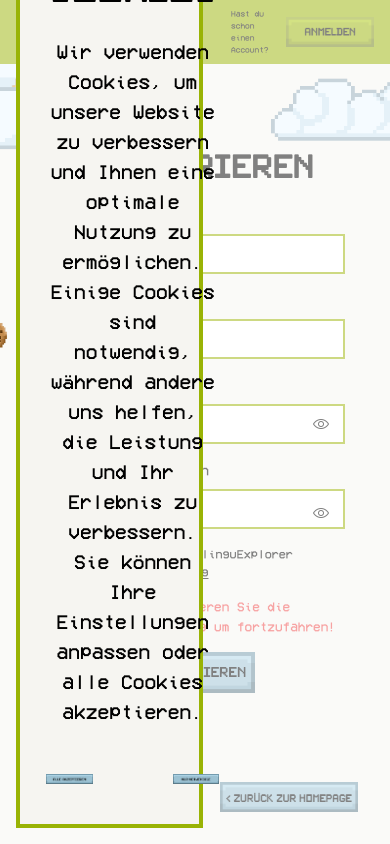
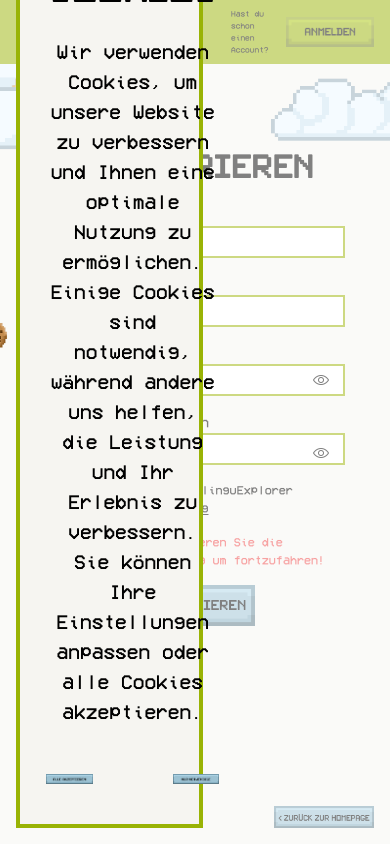
Before and after one commit to linguExplorer/linguExplorer, a Vue app in the folder webpage/: page /registrieren in a window 390 px wide. Shown: the top 844 px of the page. Built offline with nearby package versions, Linux system fonts and the light colour scheme.

Commit message:
update responsive

```diff
--- a/webpage/src/pages/Datenschutz.vue
+++ b/webpage/src/pages/Datenschutz.vue
@@ -96,8 +96,8 @@
       </div>
     </main>
 
-    <!-- Footer -->
-    <footer class="mt-auto">
+     <!-- Footer -->
+     <footer class="mt-auto">
       <section class="mx-auto p-4 flex justify-end items-center">
         <button class="lg:max-w-[200px] md:max-w-[150px] sm:max-w-[100px] max-w-[100px] hover-button">
           <router-link to="/" href="#">
--- a/webpage/src/pages/ForgotPassword.vue
+++ b/webpage/src/pages/ForgotPassword.vue
@@ -13,26 +13,26 @@
       </header>
 
       <!-- Main Content -->
-      <div class="flex flex-col justify-center items-center px-10 sm:px-6 text-center mt-24">
+      <div class="flex flex-col justify-center items-center px-10 sm:px-6 text-center lg:mt-40 md:mt-40 lg:mt-24 mt-24">
         <!-- Überschrift -->
         <section class="w-full max-w-[500px] flex flex-col justify-center items-center gap-6">
             <h1 class="font-pixelsplitter lg:text-[40px] md:text-[35px] sm:text-[30px] text-[25px] mb-4 whitespace-nowrap">
                 Passwort vergessen?
             </h1>
-          <p class="lg:text-[18px] md:text-[16px] sm:text-[15px] text-[14px] font-vcr">
+          <p class="lg:text-[17px] md:text-[16px] sm:text-[15px] text-[14px] font-vcr">
             Gib hier die E-Mail-Adresse ein, um dein<br> Passwort zurückzusetzen
           </p>
 
           <!-- Eingabeformular -->
           <form @submit.prevent="submit" class="lg:w-[500px] md:w-[400px] sm:w-[300px] w-[300px] flex flex-col justify-center items-center gap-4">
             <div class="w-full">
-              <label for="email" class="font-vcr block text-left mb-2 lg:text-[18px] md:text-[16px] sm:text-[15px] text-[14px]">E-Mail:</label>
+              <label for="email" class="font-vcr block text-left mb-0 lg:text-[16px] md:text-[15px] sm:text-[14px] text-[14px]">E-Mail:</label>
               <input
                 type="email"
                 id="email"
                 v-model="data.email"
                 required
-                class="w-full font-vcr bg-white border-[#9cb405] border-[2px] p-2 text-sm"
+                class="w-full font-vcr bg-white border-[#9cb405] border-[2px] lg:p-2 md:p-1.5 sm:p-1 p-1 text-sm"
               />
             </div>
 
--- a/webpage/src/pages/Registrieren.vue
+++ b/webpage/src/pages/Registrieren.vue
@@ -27,9 +27,8 @@
       </section>
     </header>
 
-    <main class="w-full mx-auto sm:mt-[80px] mt-[40px] px-4 sm:px-6">
-      <!-- Background Images -->
-      <img
+    <main class="w-full mx-auto mt-[40px] sm:mt-[80px] px-4 sm:px-6">
+        <img
           src="@/assets/xx_Images/xx_Images/cloud.png"
           alt="Wolke"
           class="lg:min-w-[320px] md:min-w-[240px] sm:min-w-[160px] w-[160px] absolute z-2
@@ -51,13 +50,13 @@
           src="@/assets/xx_Images/xx_Images/Cloud2.png"
           alt="Wolke"
           class="lg:min-w-[320px] md:min-w-[240px] sm:min-w-[160px] w-[160px] absolute z-1
-          translate-x-[40vw] sm:translate-x-[30vw] sm:translate-y-[-8vh] translate-y-[-3vh]"
+          lg:translate-x-[30vw] md:translate-x-[35vw] sm:translate-x-[40vw] translate-x-[40vw] sm:translate-y-[-8vh] translate-y-[-3vh]"
         />
 
       <!-- Registration Form -->
       <section class="hover-button bg-[#f6f5f1] flex flex-col justify-center items-center gap-4 sm:gap-0 px-1 sm:px-0">
 
-        <h1 class="font-pixelsplitter lg:text-[60px] md:text-[50px] sm:text-[30px] text-[30px] lg:mb-5 lg:mt-10 md:mb-5 md:mt-10 sm:mb-0 sm:mt-10 mb-0 mt-10">Registrieren</h1>
+        <h1 class="font-pixelsplitter lg:text-[60px] md:text-[50px] sm:text-[30px] text-[30px] lg:mb-2 lg:mt-[-55px] md:mb-2 md:mt-0 sm:mb-0 sm:mt-5 mb-0 mt-10">Registrieren</h1>
 
         <form
         @submit.prevent="handleRegister"
@@ -66,26 +65,26 @@
           <!-- Email Input -->
           <div class="w-full">
             <label for="email"
-            class="font-vcr block text-left mb-2 lg:text-[16px] md:text-[15px] sm:text-[14px] text-[14px]">E-Mail</label>
+            class="font-vcr block text-left mb-0 lg:text-[16px] md:text-[15px] sm:text-[14px] text-[14px]">E-Mail</label>
             <input
               type="email"
               id="email"
               v-model="data.email"
               required
-              class="font-vcr bg-white border-[#9cb405] border-[2px] p-2 text-sm w-full"
+              class="font-vcr bg-white border-[#9cb405] border-[2px] lg:p-2 md:p-1.5 sm:p-1 p-1 text-sm w-full"
             />
             <p v-if="errorMessage" class="text-red-500 mt-2">{{ errorMessage }}</p>
           </div>
 
           <!-- Username Input -->
           <div class="w-full">
-            <label for="uname" class="font-vcr block text-left mb-2 lg:text-[16px] md:text-[15px] sm:text-[14px] text-[14px]">Benutzername</label>
+            <label for="uname" class="font-vcr block text-left mb-0 lg:text-[16px] md:text-[15px] sm:text-[14px] text-[14px]">Benutzername</label>
             <input
               type="text"
               id="uname"
               v-model="data.name"
               required
-              class="font-vcr bg-white border-[#9cb405] border-[2px] p-2 text-sm w-full"
+              class="font-vcr bg-white border-[#9cb405] border-[2px] lg:p-2 md:p-1.5 sm:p-1 p-1 text-sm w-full"
             />
             <p v-if="usernameError" class="text-red-500 mt-2">{{ usernameError }}</p>
           </div>
@@ -93,14 +92,14 @@
           <!-- Password Input -->
           <div class="input-group flex flex-col sm:mb-0 w-full">
             <label for="password"
-            class="font-vcr block text-left mb-2 lg:text-[16px] md:text-[15px] sm:text-[14px] text-[14px]">Passwort</label>
+            class="font-vcr block text-left mb-0 lg:text-[16px] md:text-[15px] sm:text-[14px] text-[14px]">Passwort</label>
             <div class="input-group flex items-center">
               <input
                 :type="inputType"
                 id="password"
                 v-model="data.password"
                 required
-                class="font-vcr bg-white border-[#9cb405] border-[2px] p-2 text-sm w-full"
+                class="font-vcr bg-white border-[#9cb405] border-[2px] lg:p-2 md:p-1.5 sm:p-1 p-1 text-sm w-full"
               />
               <button @click="togglePasswordVisibility" type="button" class="focus:outline-none -ml-8">
                 <img src="@/assets/xx_Images/xx_Images/Buttons/show.png" alt="" class="w-4 mb-2 mt-2" />
@@ -110,16 +109,16 @@
           </div>
 
           <!-- Confirm Password Input -->
-          <div class="input-group flex flex-col mb-0 sm:mb-4 w-full">
+          <div class="input-group flex flex-col mb-0 w-full">
             <label for="confpassword"
-            class="font-vcr block text-left mb-2 lg:text-[16px] md:text-[15px] sm:text-[14px] text-[14px]">Passwort Wiederholen</label>
+            class="font-vcr block text-left mb-0 lg:text-[16px] md:text-[15px] sm:text-[14px] text-[14px]">Passwort Wiederholen</label>
             <div class="input-group flex items-center mb-0">
               <input
                 :type="confirmInputType"
                 id="confpassword"
                 v-model="confirmPassword"
                 required
-                class="font-vcr bg-white border-[#9cb405] border-[2px] p-2 text-sm w-full"
+                class="font-vcr bg-white border-[#9cb405] border-[2px] lg:p-2 md:p-1.5 sm:p-1 p-1 text-sm w-full"
               />
               <button @click="toggleConfirmPasswordVisibility" type="button" class="focus:outline-none -ml-8">
                 <img src="@/assets/xx_Images/xx_Images/Buttons/show.png" alt="" class="w-4 mb-0 mt-2" />
@@ -131,17 +130,17 @@
           <!-- Privacy Policy Checkbox -->
           <div class="inline-flex items-center pt-0">
             <input type="checkbox" v-model="data.checked" id="check-with-link" class="h-5 w-5 cursor-pointer" />
-            <label for="check-with-link" class="cursor-pointer ml-2 font-vcr text-black text-[12px] sm:text-[14px]">
+            <label for="check-with-link" class="cursor-pointer ml-2 font-vcr text-black lg:text-[13px] md:text-[13px] sm:text-[12px] text-[12px]">
               Ich akzeptiere die linguExplorer
               <router-link to="/datenschutz" class="hover:text-[#99b305] underline">
                 Datenschutzerklärung
               </router-link>
             </label>
           </div>
-          <p v-if="!data.checked" class="text-red-500 text-center mt-0 text-[13px] sm:text-[15px]">Bitte akzeptieren Sie die Datenschutzerklärung um fortzufahren!</p>
+          <p v-if="!data.checked" class="text-red-500 text-center mt-0 lg:text-[13px] md:text-[13px] sm:text-[12px] text-[12px]">Bitte akzeptieren Sie die Datenschutzerklärung um fortzufahren!</p>
 
           <!-- Submit Button -->
-          <button type="submit" class="hover-button w-full lg:max-w-[150px] md:max-w-[145px] sm:max-w-[120px] max-w-[120px] mt-0" :disabled="!isFormValid">
+          <button type="submit" class="hover-button w-full lg:max-w-[150px] md:max-w-[145px] sm:max-w-[120px] max-w-[120px] mt-0 mb-0" :disabled="!isFormValid">
             <img src="@/assets/xx_Images/xx_Images/Buttons/button registrieren blue.png" alt="Registrieren" class="w-full hover:opacity-80" />
           </button>
         </form>
@@ -149,19 +148,15 @@
     </main>
 
     <!-- Footer -->
-    <footer class="mt-auto bg-[#f6f5f1]">
-        <section class="p-4 flex justify-end items-center">
-          <button class="hover-button max-w-[170px] sm:max-w-[200px] p-4">
-            <router-link to="/" class="nav-link" href="#">
-              <img
-                src="@/assets/xx_Images/xx_Images/Buttons/button zrk.png"
-                alt="Zurück"
-                class="hover:opacity-80"
-              />
-            </router-link>
-          </button>
-        </section>
-      </footer>
+    <footer class="mt-auto">
+      <section class="mx-auto p-4 flex justify-end items-center">
+        <button class="lg:max-w-[200px] md:max-w-[150px] sm:max-w-[100px] max-w-[100px] hover-button">
+          <router-link to="/" href="#">
+            <img src="@/assets/xx_Images/xx_Images/Buttons/button zrk.png" alt="Zurück" />
+          </router-link>
+        </button>
+      </section>
+    </footer>
   </div>
 </template>
 
```
Also changed, not shown: webpage/src/pages/Anmelden.vue (+7 -7 lines), webpage/src/pages/NewPassword.vue (+5 -5 lines).
